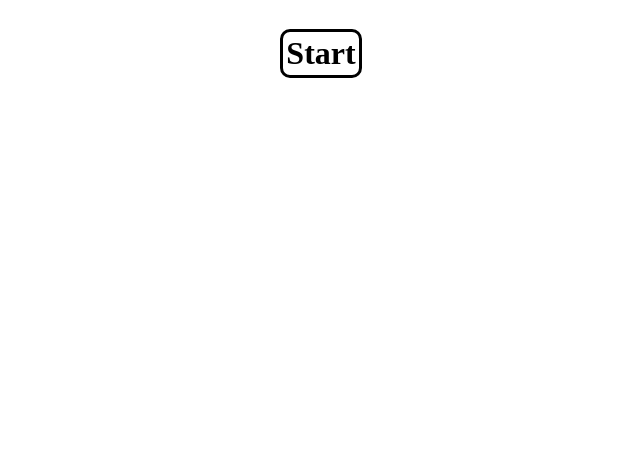
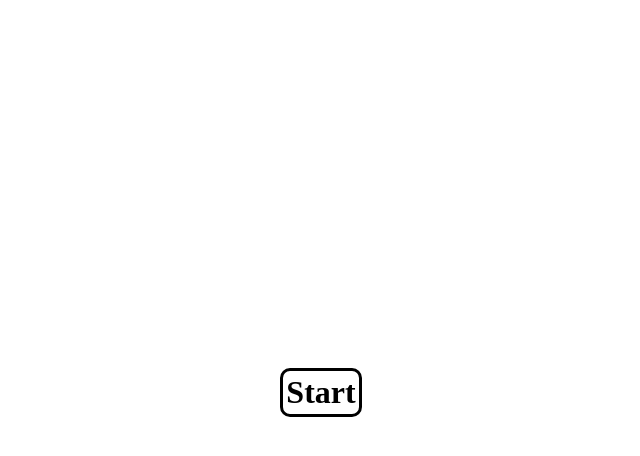
Before and after one commit to benwade91/OdinProject, a plain HTML site: page RPC/index.html in a window 1280 px wide. Shown: the whole page, without its empty margins (319-959 px from the left). Drawn offline with Linux system fonts and the light colour scheme.

Commit message:
style changes

```diff
--- a/RPC/style.css
+++ b/RPC/style.css
@@ -16,6 +16,10 @@
 .startContainer {
     display: flex;
     justify-content: center;
+}
+
+#start{
+    margin-top: 45vh;
 }
 
 .scoreBoard {
```
